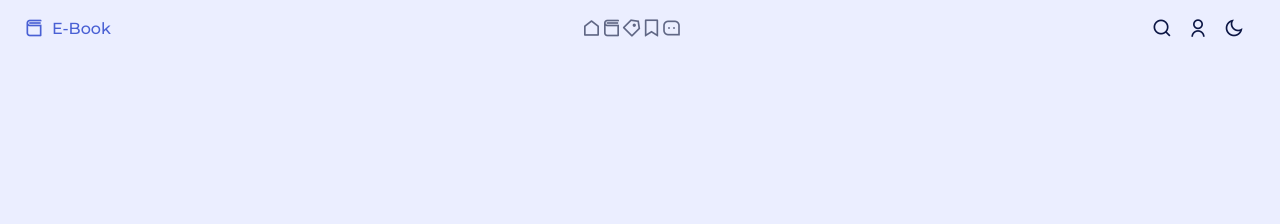
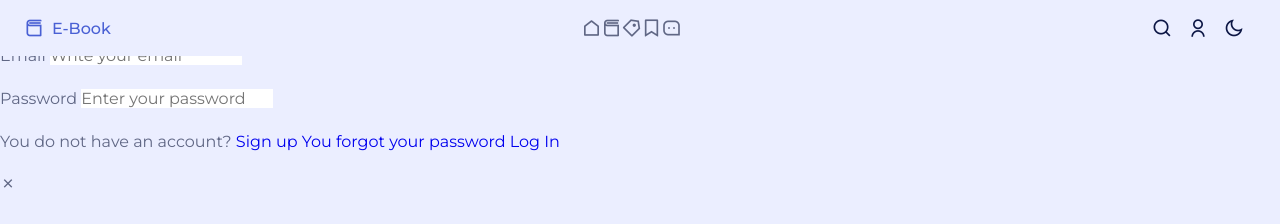
Before and after one commit to yarasa27/Book-Website, a plain HTML site: page index.html in a window 1280 px wide. Drawn offline with nearby package versions, Linux system fonts and the light colour scheme; a web font is replaced by a local one.

Commit message:
login html finished and starting css

```diff
--- a/index.html
+++ b/index.html
@@ -83,7 +83,29 @@
 
       <!--==================== LOGIN ====================-->
       <div class="login grid" id="login-content">
-
+         <form action="" class="login__form grid">
+            <h3 class="login__title">Login In</h3>
+            <div class="login__group grid">
+               <div>
+                  <label for="login-email" class="login__label">Email</label>
+                  <input type="email" placeholder="Write your email" id="login-email" class="login__input">
+               </div>
+               <div>
+                  <label for="login-pass" class="login__label">Password</label>
+                  <input type="password" placeholder="Enter your password" id="login-password" class="login__input">
+               </div>
+            </div>
+            <div>
+               <span class="login__signup">
+                  You do not have an account? <a href="#">Sign up</a>
+               </span>
+               <a href="#" class="login__forgot">
+                  You forgot your password
+               </a>
+               <a href="#" class="login__button">Log In</a>
+            </div>
+         </form>
+         <i class="ri-close-line login-close" id="login-close"></i>
       </div>
 
       <!--==================== MAIN ====================-->
```
